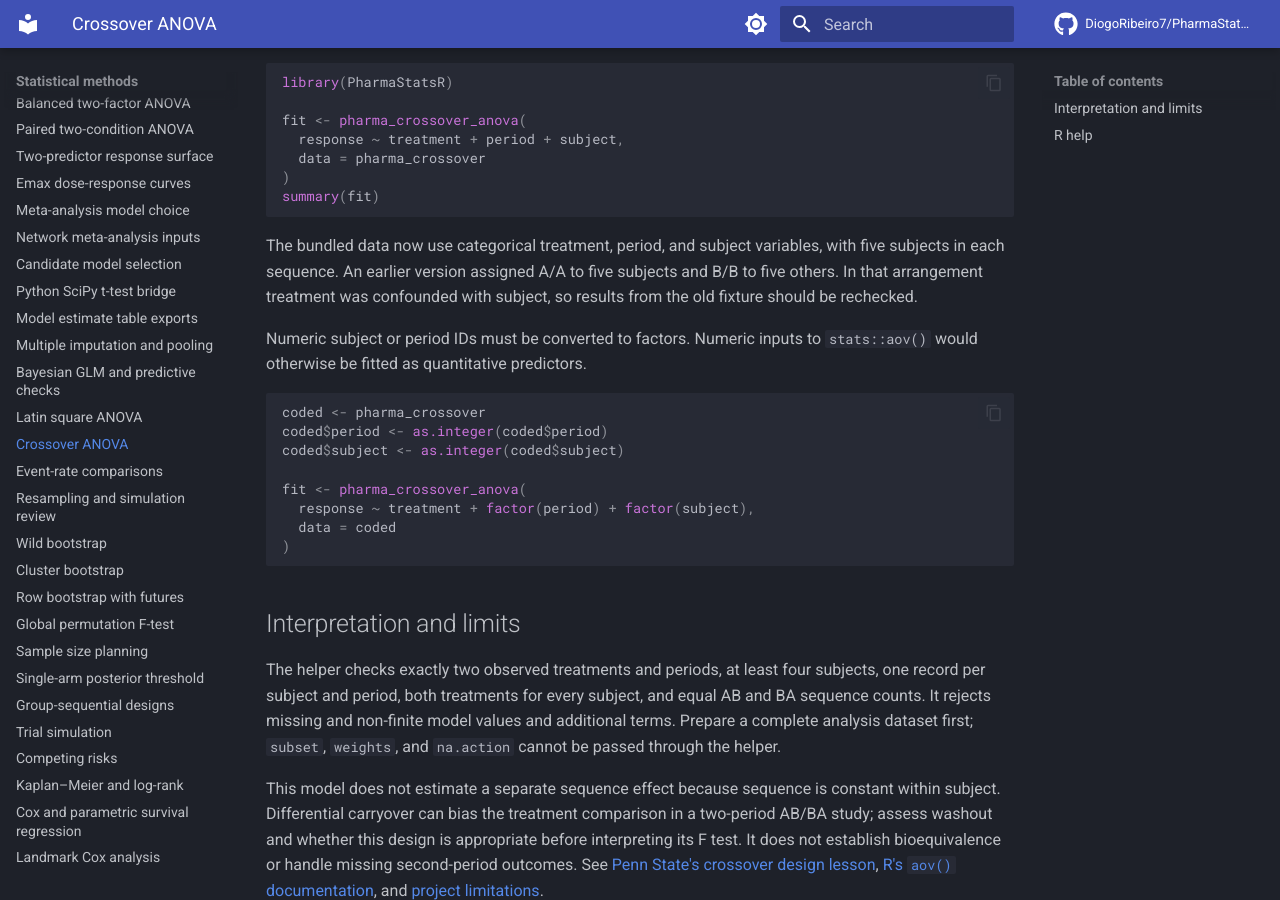
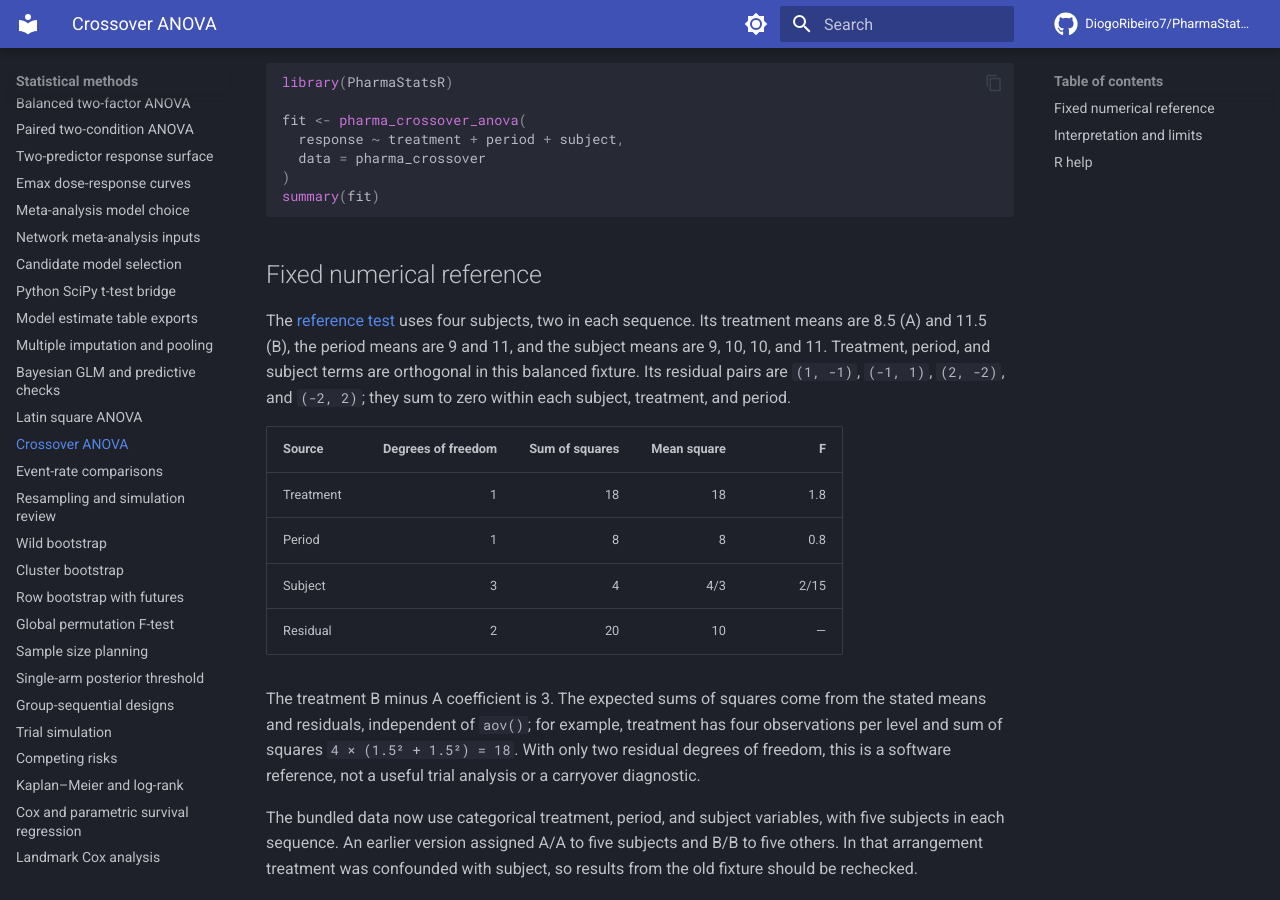
Before and after one commit to DiogoRibeiro7/PharmaStatsR, an MkDocs documentation site: the page built from docs/crossover.md, in a window 1280 px wide and 900 px high, scrolled down 399 px. Built offline with MkDocs 1.6.1 and Material for MkDocs 9.7.7, drawn with Linux system fonts in a browser that asks for light colours; comment, search, counter and statistics services are not loaded.

Commit message:
docs: record design ANOVA reference in docs/crossover.md

````diff
--- a/docs/crossover.md
+++ b/docs/crossover.md
@@ -17,6 +17,19 @@ fit <- pharma_crossover_anova(
 )
 summary(fit)
 ```
+
+## Fixed numerical reference
+
+The [reference test](https://github.com/DiogoRibeiro7/PharmaStatsR/blob/main/tests/testthat/test-design-anova-references.R) uses four subjects, two in each sequence. Its treatment means are 8.5 (A) and 11.5 (B), the period means are 9 and 11, and the subject means are 9, 10, 10, and 11. Treatment, period, and subject terms are orthogonal in this balanced fixture. Its residual pairs are `(1, -1)`, `(-1, 1)`, `(2, -2)`, and `(-2, 2)`; they sum to zero within each subject, treatment, and period.
+
+| Source | Degrees of freedom | Sum of squares | Mean square | F |
+| --- | ---: | ---: | ---: | ---: |
+| Treatment | 1 | 18 | 18 | 1.8 |
+| Period | 1 | 8 | 8 | 0.8 |
+| Subject | 3 | 4 | 4/3 | 2/15 |
+| Residual | 2 | 20 | 10 | — |
+
+The treatment B minus A coefficient is 3. The expected sums of squares come from the stated means and residuals, independent of `aov()`; for example, treatment has four observations per level and sum of squares `4 × (1.5² + 1.5²) = 18`. With only two residual degrees of freedom, this is a software reference, not a useful trial analysis or a carryover diagnostic.
 
 The bundled data now use categorical treatment, period, and subject variables, with five subjects in each sequence. An earlier version assigned A/A to five subjects and B/B to five others. In that arrangement treatment was confounded with subject, so results from the old fixture should be rechecked.
 
````
